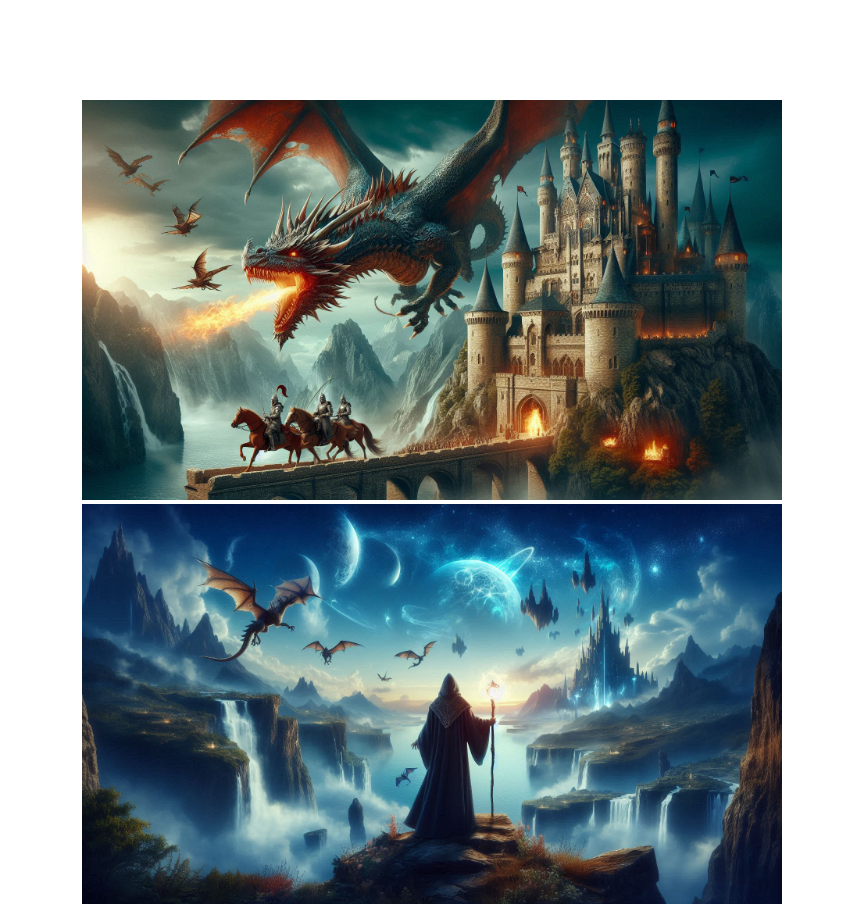
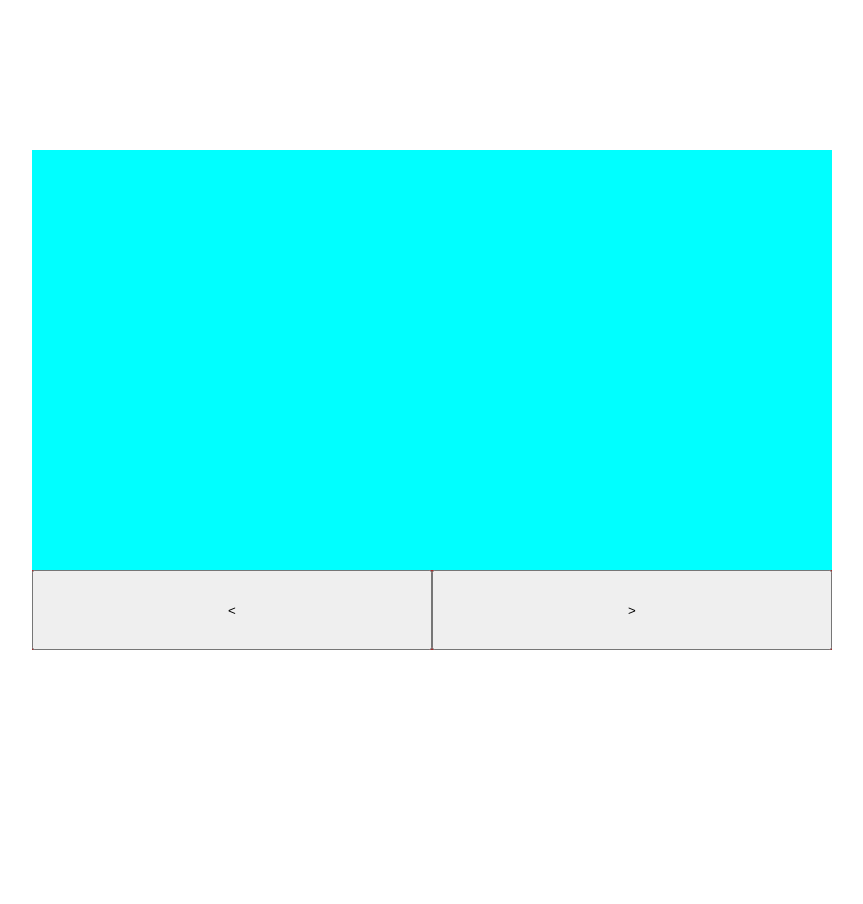
Before and after one commit to Claudio-Pri/js-array-carousel, a plain HTML site: page index.html in a window 1280 px wide. Shown: the top 904 px of the page, without its empty margins (208-1071 px from the left). After the commit the page ends 800 px from the top, so only its background shows below. Drawn offline with Linux system fonts and the light colour scheme.

Commit message:
JS commentato/ modifiche html css

```diff
--- a/css/style.css
+++ b/css/style.css
@@ -15,19 +15,40 @@ html {
 /*
     GENERAL
 */
-.container {
-    max-width: 1000px;
-    margin: 0 auto;
-    padding: 100px 0;
+.my-carousel {
+    width: 800px;
+    height: 500px;
+    background-color: brown;
 }
 
-.img-container {
-    width: 700px;
-    margin: 0 auto;
-
+main {
+    height: 100vh;
+    display: flex;
+    justify-content: center;
+    align-items: center;
 }
 
-.image {
-    max-width: 100%;
+.my-carousel .img-container {
+    height: 420px;
+    background-color: aqua;
+}
 
+.my-carousel .img-container>img {
+    height: 100%;
+    width: 100%;
+    object-fit: cover;
+    display: none;
 }
+
+.my-carousel .img-container>img.active {
+    display: block;
+}
+
+.my-carousel .btn-container {
+    height: 80px;
+    display: flex;
+}
+
+.btn-container>button {
+    width: 50%;
+}
--- a/index.html
+++ b/index.html
@@ -23,11 +23,23 @@
 
     <!-- main -->
     <main>
-        <div class="container">
+        <div class="my-carousel">
             <div class="img-container">
-
+                <!-- <img src="img/fantasy-1.jpeg" class="active" alt="image">
+                <img src="img/fantasy-2.jpeg" alt="image">
+                <img src="img/fantasy-3.jpeg" alt="image">
+                <img src="img/fantasy-4.jpeg" alt="image">
+                <img src="img/fantasy-5.jpeg" alt="image"> -->
 
             </div>
+
+            <div class="btn-container">
+
+                <button>&lt;</button>
+
+                <button>&gt;</button>
+            </div>
+
         </div>
     </main>
     <!-- /main -->
--- a/js/scripts.js
+++ b/js/scripts.js
@@ -1,21 +1,31 @@
-console.log('js collegato');
 
 // `
 
 //dichiarazione array url immagini
-let myImage = ["img/fantasy-1.jpeg", "img/fantasy-2.jpeg", "img/fantasy-3.jpeg", "img/fantasy-4.jpeg", "img/fantasy-5.jpeg",];
+// let myImage = ["img/fantasy-1.jpeg", "img/fantasy-2.jpeg", "img/fantasy-3.jpeg", "img/fantasy-4.jpeg", "img/fantasy-5.jpeg",];
 
-const myContainer = document.querySelector('.img-container');
+// const myContainer = document.querySelector('.img-container');
 
+// let j = 0;
+// const nextBtn = document.getElementById('next-btn');
+// const prevBtn = document.getElementById('prev-btn');
 
-for (i = 0; i < myImage.length; i++) {
-    console.log(myImage[i]);
+// nextBtn.addEventListener('click',
+//     function () {
+//         j++
+//     }
+// )
 
-    myContainer.innerHTML += `
-    <div class="item">
+// for (i = 0; i < myImage.length; i++) {
+//     console.log(myImage[i]);
+//     myContainer.innerHTML += `
+//     <div class="item">
 
-    <img src="${myImage[i]}" class="image" alt="image">
+//         <img src="${myImage[j]}" class="image ${(j == i) ? 'd-block' : 'd-none'}" alt="image">
 
-    </div>
-    `;
-}
+//     </div>
+// `;
+//inserire event listener su buttons per j++ e j--
+// }
+
+//====== CORREZIONE ========
```
